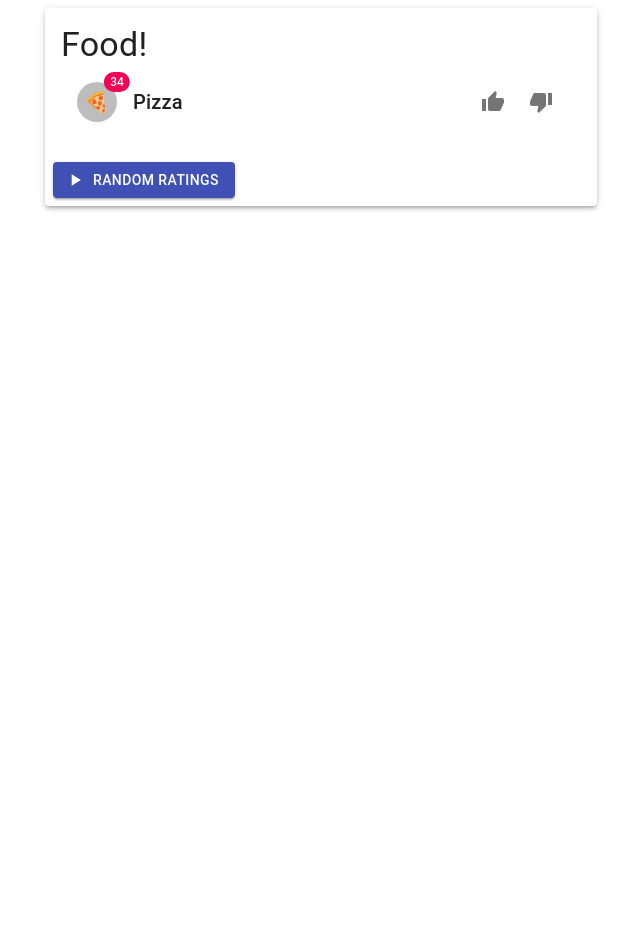
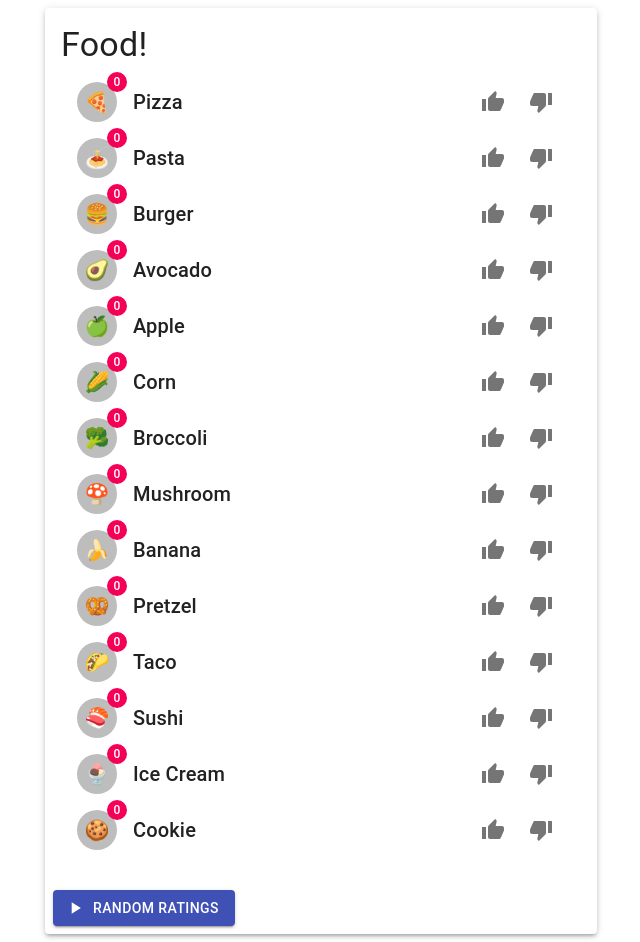
Before and after one commit to Tobias-Belch/hexad-coding-challenge, a React (Create React App) app: page / in a window 1280 px wide. Shown: the whole page, without its empty margins (319-959 px from the left). Before the commit the page ends 800 px from the top, so only its background shows below. Built offline with nearby package versions, Linux system fonts and the light colour scheme.

Commit message:
connects App to store

```diff
--- a/package.json
+++ b/package.json
@@ -40,6 +40,7 @@
     ]
   },
   "devDependencies": {
+    "@types/react-redux": "^7.1.7",
     "typescript": "^3.7.5"
   }
 }
--- a/src/app/App.tsx
+++ b/src/app/App.tsx
@@ -1,4 +1,6 @@
-import React from "react";
+import React, { useEffect } from "react";
+import { useDispatch, useSelector } from "react-redux";
+import { createSelector } from "reselect";
 import Avatar from "@material-ui/core/Avatar";
 import Badge from "@material-ui/core/Badge";
 import Button from "@material-ui/core/Button";
@@ -16,27 +18,46 @@ import Typography from "@material-ui/core/Typography";
 import PlayArrowIcon from "@material-ui/icons/PlayArrow";
 import ThumbUpIcon from "@material-ui/icons/ThumbUp";
 import ThumbDownIcon from "@material-ui/icons/ThumbDown";
+import { RootState } from "./store";
+import { fetchFoods } from "../features/foods/foods.slice";
 
-function App() {
+interface RatedFood {
+  id: string;
+  name: string;
+  emoji: string;
+  rating: number;
+}
+
+interface Props {
+  error: string | null;
+  foods: RatedFood[];
+  isLoading: boolean;
+}
+
+export function App({ error = null, foods = [], isLoading = false }: Props) {
   return (
-    <Container maxWidth="sm">
+    <Container maxWidth="sm" style={{ height: "50%" }}>
       <Card elevation={3}>
         <CardContent>
           <Typography variant="h4">Food!</Typography>
           <List>
-            <ListItem>
+            {foods.map(({ id, emoji, name, rating }) => (
+              <ListItem key={id}>
                 <ListItemAvatar>
-                <Badge color="secondary" badgeContent="34">
+                  <Badge
+                    color="secondary"
+                    badgeContent={rating === 0 ? "0" : rating}
+                  >
                     <Avatar>
-                    <span role="img" aria-label="slice of pizza">
-                      🍕
+                      <span role="img" aria-label={name}>
+                        {emoji}
                       </span>
                     </Avatar>
                   </Badge>
                 </ListItemAvatar>
                 <ListItemText
                   primaryTypographyProps={{ variant: "h6" }}
-                primary="Pizza"
+                  primary={name}
                 />
                 <ListItemSecondaryAction>
                   <IconButton aria-label="increase rating">
@@ -47,6 +68,7 @@ function App() {
                   </IconButton>
                 </ListItemSecondaryAction>
               </ListItem>
+            ))}
           </List>
         </CardContent>
         <CardActions>
@@ -63,4 +85,36 @@ function App() {
   );
 }
 
-export default App;
+const getFoods = (state: RootState) => state.foods.foods;
+const getRatings = (state: RootState) => state.ratings;
+
+const getRankedFoods = createSelector(
+  [getFoods, getRatings],
+  (foods, ratings) => {
+    const ratedFoods: RatedFood[] = [
+      ...foods.map(food => ({ ...food, rating: ratings[food.id] || 0 }))
+    ];
+    ratedFoods.sort((a, b) => a.rating - b.rating);
+    return ratedFoods;
+  }
+);
+
+function ConnectedApp() {
+  const dispatch = useDispatch();
+
+  const error = useSelector((state: RootState) => state.foods.error);
+
+  const isLoading = useSelector((state: RootState) => state.foods.isLoading);
+
+  const rankedFoods: RatedFood[] = useSelector((state: RootState) =>
+    getRankedFoods(state)
+  ) as RatedFood[];
+
+  useEffect(() => {
+    dispatch(fetchFoods());
+  }, [dispatch]);
+
+  return <App foods={rankedFoods} error={error} isLoading={isLoading} />;
+}
+
+export default ConnectedApp;
--- a/src/app/store.ts
+++ b/src/app/store.ts
@@ -9,7 +9,7 @@ const rootReducer = combineReducers({
   ratings: ratingsReducer
 });
 
-type RootState = ReturnType<typeof rootReducer>;
+export type RootState = ReturnType<typeof rootReducer>;
 
 const store = configureStore({
   reducer: rootReducer
--- a/src/index.tsx
+++ b/src/index.tsx
@@ -1,9 +1,16 @@
 import React from "react";
 import ReactDOM from "react-dom";
+import { Provider } from "react-redux";
+import * as serviceWorker from "./serviceWorker";
 import App from "./app/App";
-import * as serviceWorker from "./serviceWorker";
+import store from "./app/store";
 
-ReactDOM.render(<App />, document.getElementById("root"));
+ReactDOM.render(
+  <Provider store={store}>
+    <App />
+  </Provider>,
+  document.getElementById("root")
+);
 
 // If you want your app to work offline and load faster, you can change
 // unregister() to register() below. Note this comes with some pitfalls.
```
Also changed, not shown: 1 other file (tests, documents, lock files or other folders). Lines whose indentation alone changed are shown as unchanged.
